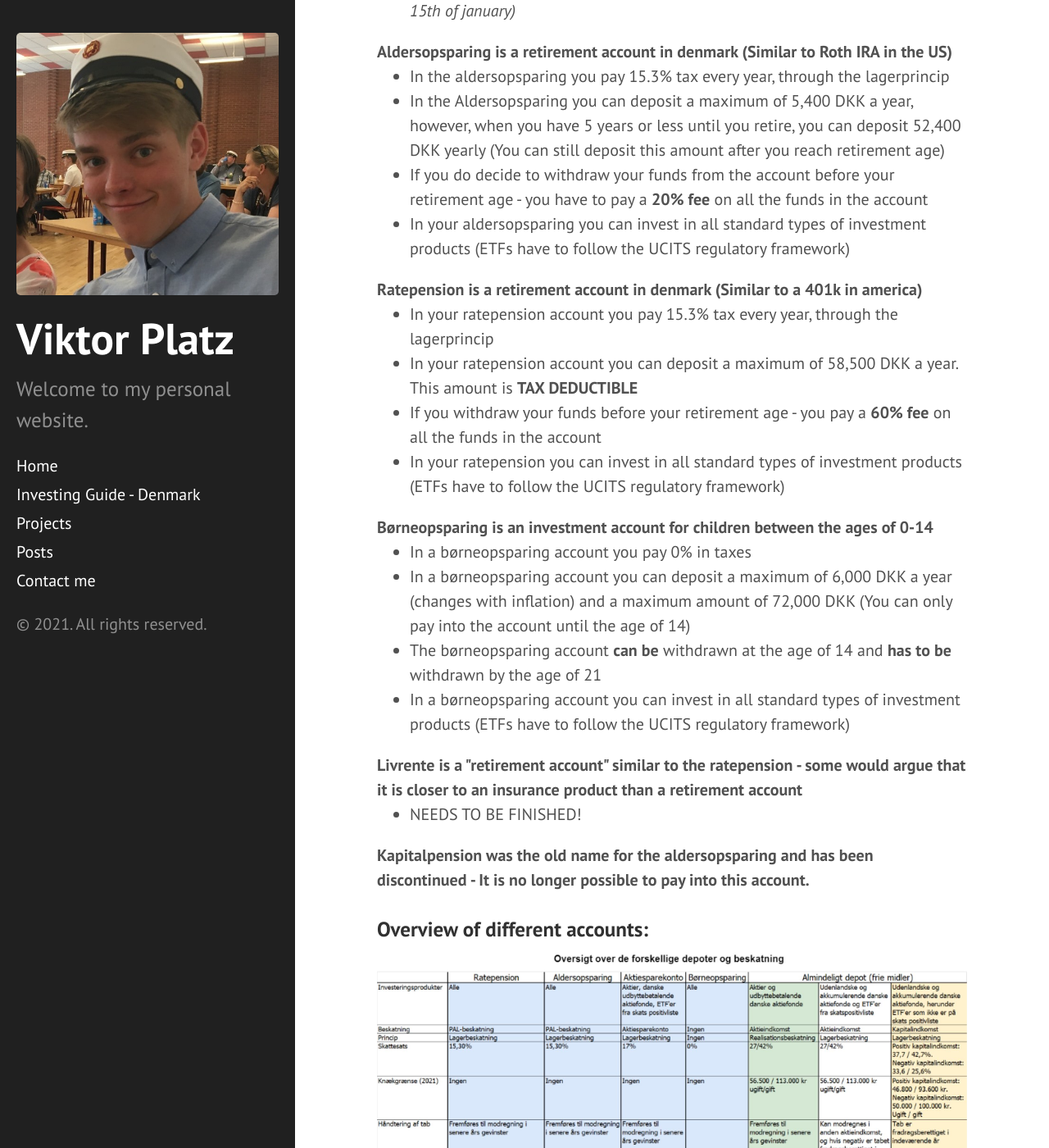
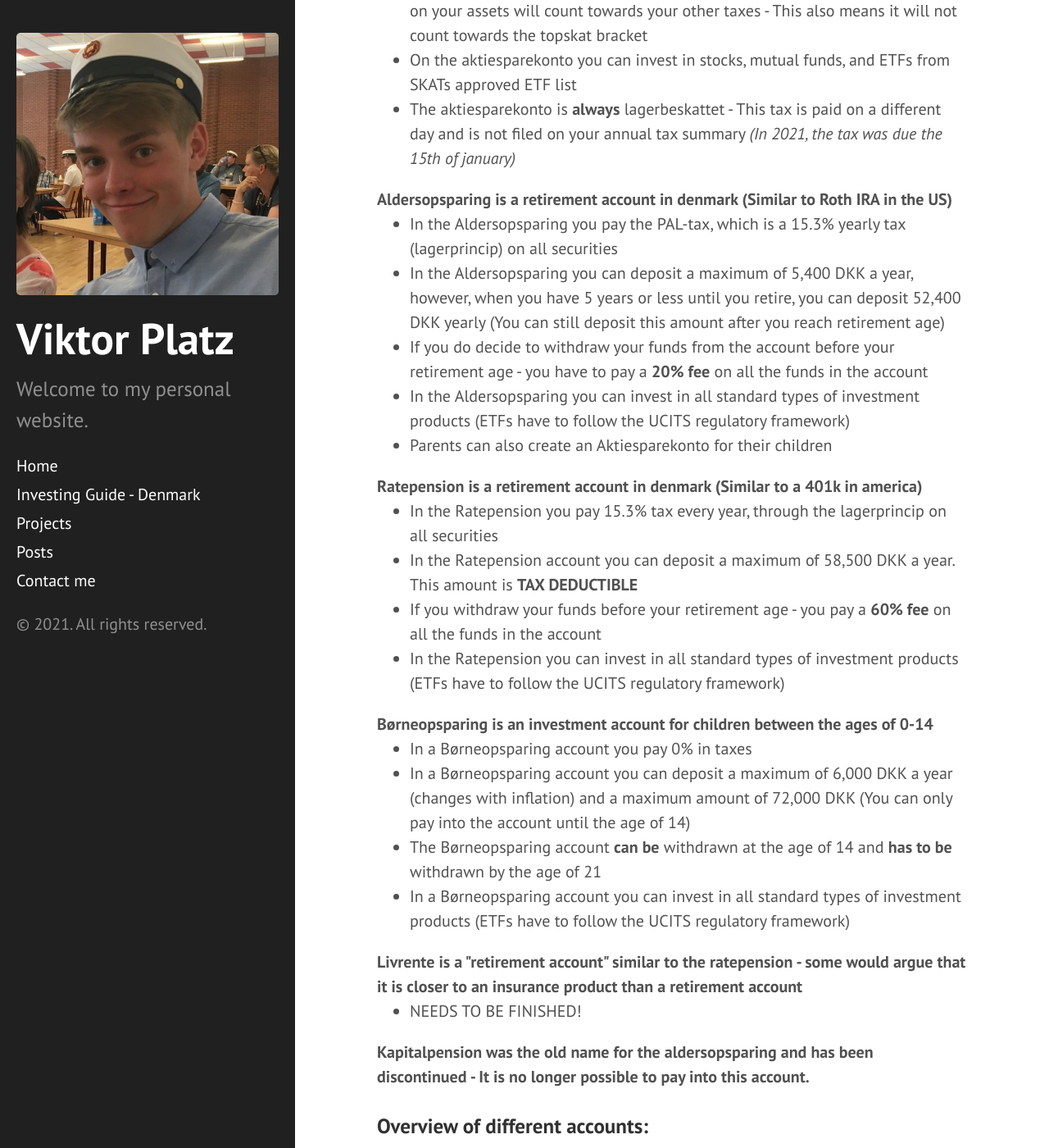
Before and after one commit to ViktorPlatz/redviktor.github.io, a Jekyll site: the page built from investingguide.html, in a window 1280 px wide and 1400 px high, scrolled down 2034 px. Shown: the whole window at 82% size. Built offline with Jekyll 4.4.1, drawn with Linux system fonts in a browser that asks for light colours; some of the changed text lies outside the part shown.

Commit message:
Update investingguide.html

```diff
--- a/investingguide.html
+++ b/investingguide.html
@@ -42,7 +42,9 @@ As aktieindkomst has a lower tax rate (27% up to 56.500DKK) it is generally best
 
 <b>Danish mutual funds (Danske investeringsforeninger) are taxed the following way:</b><br>
   If they <b>meet</b> SKATs requirement (They need to pay a certain amount of dividends on returns) then they are taxed based on the <span style="color:green">realisationsprincippet</span><br>
-  If they <b>do not</b> SKATs requirement (They need to pay a certain amount of dividends on returns) then they are taxed based on the <span style="color:red">lagerprincippet</span><br>
+  If they <b>do not</b> SKATs requirement (They need to pay a certain amount of dividends on returns) then they are taxed based on the <span style="color:red">lagerprincippet</span><br><br>
+
+<u>Note: The reason why relisationsprincippet is highlighted with green and lagerprincippet with red, is due to taxation through realisationsprincippet giving a better return when all other factors stay the same (Expense ratio, tracking error of an ETF and or mutual fund, ETC) - Lagerprincippet makes it harder for returns to compound</u>
 
 <h2>Different investment accounts in denmark</h2>
 <br>
@@ -60,28 +62,29 @@ As aktieindkomst has a lower tax rate (27% up to 56.500DKK) it is generally best
 <b>Aldersopsparing is a retirement account in denmark (Similar to Roth IRA in the US)</b>
 <br>
 <ul>
-<li>In the aldersopsparing you pay 15.3% tax every year, through the lagerprincip</li>
+<li>In the Aldersopsparing you pay the PAL-tax, which is a 15.3% yearly tax (lagerprincip) on all securities</li>
 <li>In the Aldersopsparing you can deposit a maximum of 5,400 DKK a year, however, when you have 5 years or less until you retire, you can deposit 52,400 DKK yearly (You can still deposit this amount after you reach retirement age)</li>
 <li>If you do decide to withdraw your funds from the account before your retirement age - you have to pay a <b>20% fee</b> on all the funds in the account</li>
-<li>In your aldersopsparing you can invest in all standard types of investment products (ETFs have to follow the UCITS regulatory framework)</li>
+<li>In the Aldersopsparing you can invest in all standard types of investment products (ETFs have to follow the UCITS regulatory framework)</li>
+<li>Parents can also create an Aktiesparekonto for their children
 </ul>
 
 <b>Ratepension is a retirement account in denmark (Similar to a 401k in america)</b>
 <br>
 <ul>
-<li>In your ratepension account you pay 15.3% tax every year, through the lagerprincip</li>
-<li>In your ratepension account you can deposit a maximum of 58,500 DKK a year. This amount is <b>TAX DEDUCTIBLE</b></li>
+<li>In the Ratepension you pay 15.3% tax every year, through the lagerprincip on all securities</li>
+<li>In the Ratepension account you can deposit a maximum of 58,500 DKK a year. This amount is <b>TAX DEDUCTIBLE</b></li>
 <li>If you withdraw your funds before your retirement age - you pay a <b>60% fee</b> on all the funds in the account</li>
-<li>In your ratepension you can invest in all standard types of investment products (ETFs have to follow the UCITS regulatory framework)</li>
+<li>In the Ratepension you can invest in all standard types of investment products (ETFs have to follow the UCITS regulatory framework)</li>
 </ul>
 
 <b>Børneopsparing is an investment account for children between the ages of 0-14</b>
 <br>
 <ul>
-<li>In a børneopsparing account you pay 0% in taxes</li>
-<li>In a børneopsparing account you can deposit a maximum of 6,000 DKK a year (changes with inflation) and a maximum amount of 72,000 DKK (You can only pay into the account until the age of 14)</li>
-<li>The børneopsparing account <b>can be</b> withdrawn at the age of 14 and <b>has to be</b> withdrawn by the age of 21</li>
-<li>In a børneopsparing account you can invest in all standard types of investment products (ETFs have to follow the UCITS regulatory framework)</li>
+<li>In a Børneopsparing account you pay 0% in taxes</li>
+<li>In a Børneopsparing account you can deposit a maximum of 6,000 DKK a year (changes with inflation) and a maximum amount of 72,000 DKK (You can only pay into the account until the age of 14)</li>
+<li>The Børneopsparing account <b>can be</b> withdrawn at the age of 14 and <b>has to be</b> withdrawn by the age of 21</li>
+<li>In a Børneopsparing account you can invest in all standard types of investment products (ETFs have to follow the UCITS regulatory framework)</li>
 </ul>
 
 <b>Livrente is a "retirement account" similar to the ratepension - some would argue that it is closer to an insurance product than a retirement account</b>
@@ -194,3 +197,11 @@ each adjusted based on fitting the needs of the individual investor. Most lazy p
 <p><b>One fund “World” portfolio</b> 100% invested in MSCI ACWI / FTSE All world index fund (Developed and developing markets) (This portfolio contains most global equity which means you are diversified over all countries and sectors - Generally recommended for most investors)
   <br>
   100% invested in a Global market index fund</p>
+
+  <p class="message">
+    Investment guide is not complete yet - There can and will be mistakes with information, small spelling mistakes, and general layout of the guide
+  </p>
+
+  <p>
+    <script> document.write(new Date().toLocaleDateString()); </script>
+    </p>
```
